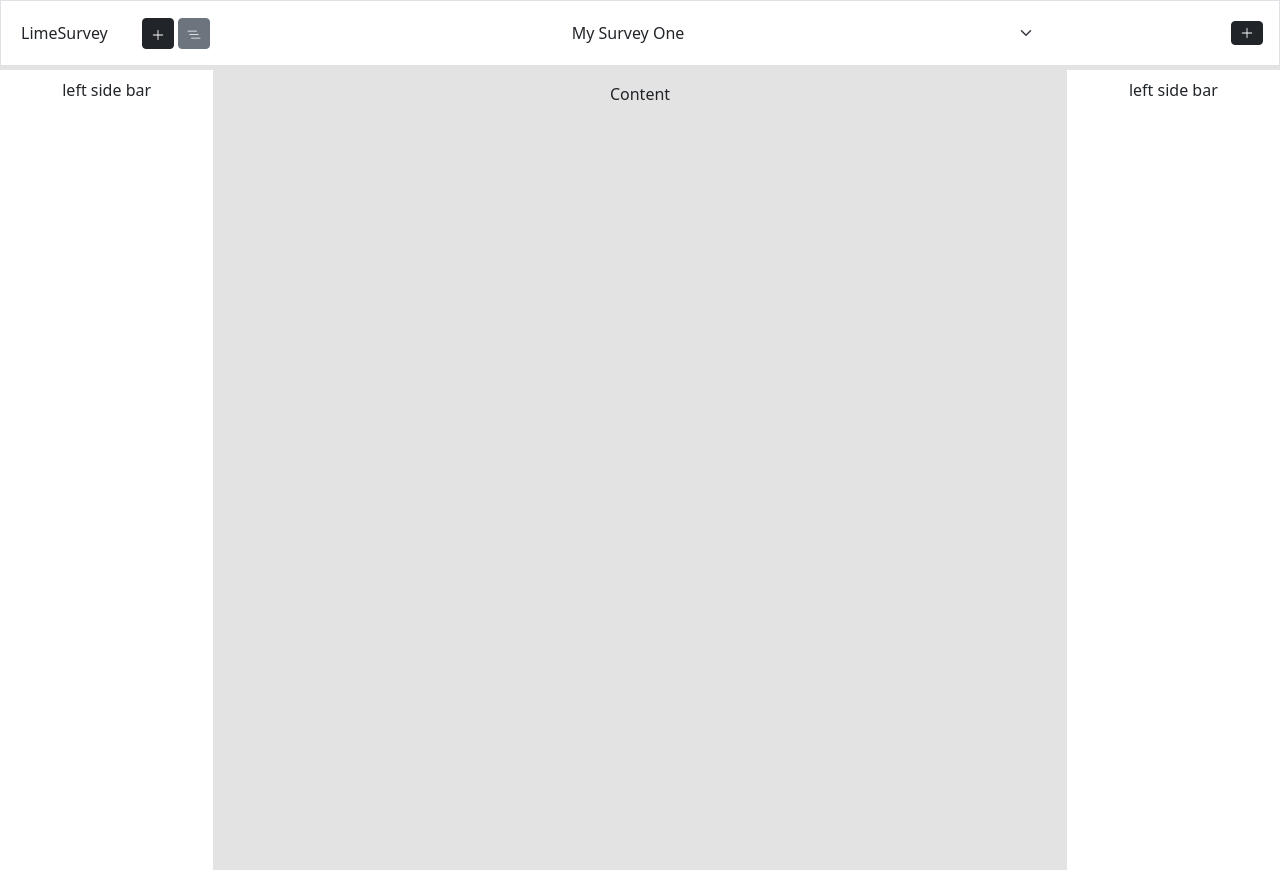
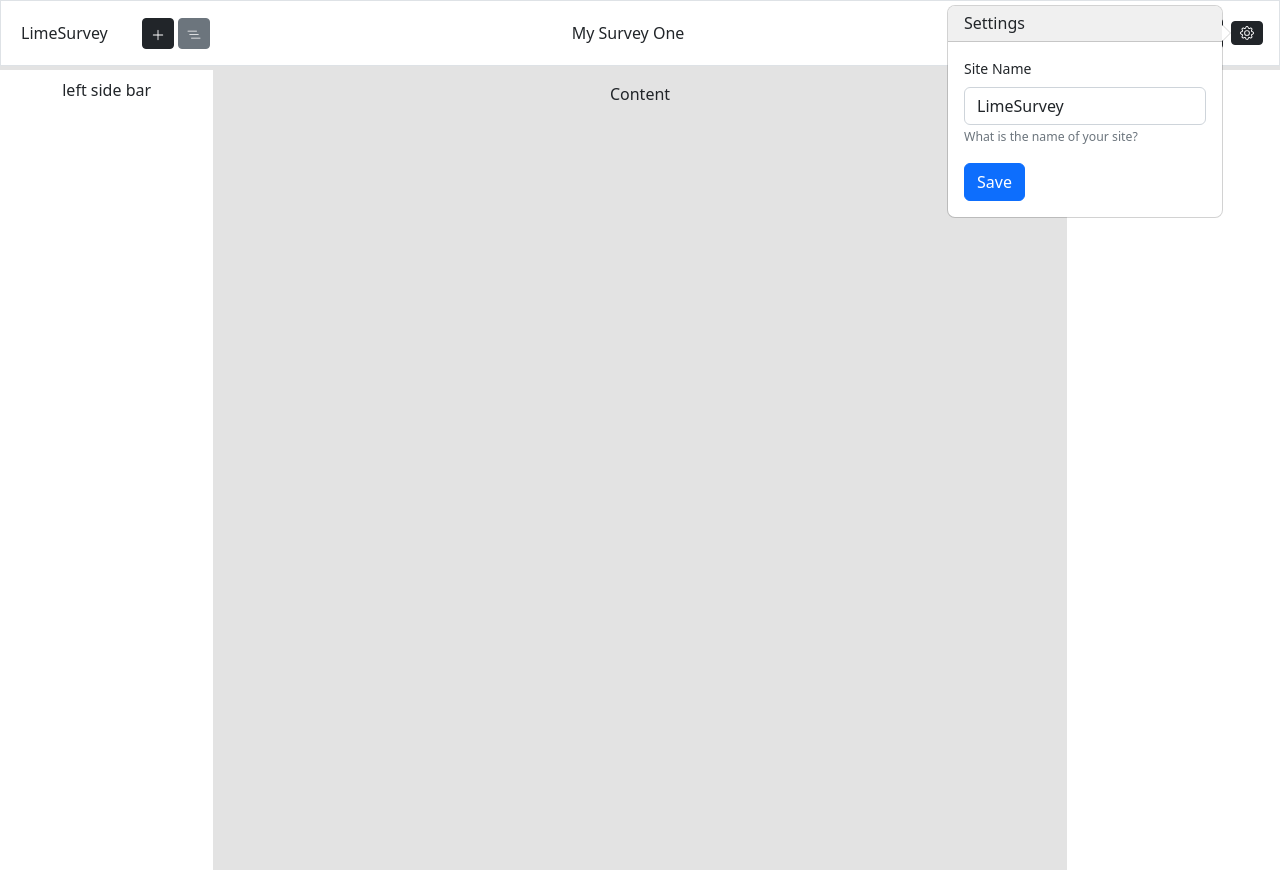
Before and after one commit to LimeSurvey/react-app-proto, a React (Create React App) app: page /editor in a window 1280 px wide. Both pictures are taken after a click on the button 1247 px from the left and 33 px from the top of the page. Built offline with nearby package versions, Linux system fonts and the light colour scheme.

Commit message:
Refactor API code

```diff
--- /dev/null
+++ b/src/component/editor/settings-form/SettingsForm.scss
@@ -0,0 +1,7 @@
+.top-bar {
+    background-color: white;
+
+    select.text-align-center {
+        text-align-last: center;
+    }
+}
--- /dev/null
+++ b/src/component/editor/settings-form/SettingsForm.tsx
@@ -0,0 +1,42 @@
+import React, { useState } from 'react'
+import './SettingsForm.scss'
+import Form from 'react-bootstrap/Form'
+import Button from 'react-bootstrap/Button'
+import Site from '../../../model/site/Site'
+import { useQuerySiteState, useMutationSiteState } from '../../../model/site/SiteHook'
+import siteGetApi from '../../../model/site/SiteApi'
+
+export const SettingsForm: React.FC = () => {
+
+    const {
+        data: site,
+        update: updateSite
+    } = siteGetApi(
+        useQuerySiteState(),
+        useMutationSiteState()
+    )
+
+    const [ siteName, setSiteName ] = useState(site?.name)
+
+    return (
+        <Form>
+            <Form.Group className="mb-3">
+                <Form.Label>Site Name</Form.Label>
+                <Form.Control
+                    type="site.name"
+                    defaultValue={site?.name}
+                    onChange={e => setSiteName(e.target.value)}
+                />
+                <Form.Text className="text-muted">
+                    What is the name of your site?
+                </Form.Text>
+            </Form.Group>
+
+            <Button variant="primary" type="button" onClick={() => updateSite({name: siteName})}>
+                Save
+            </Button>
+        </Form>
+    )
+}
+
+export default SettingsForm
--- a/src/component/editor/side-bar-left/SideBarLeft.tsx
+++ b/src/component/editor/side-bar-left/SideBarLeft.tsx
@@ -8,16 +8,16 @@ import { useQuerySideBarLeft, useMutationSideBarLeft } from '../../../model/side
 
 function SideBarLeft() {
 
-    const sideBarLeftApi = sideBarLeftGetApi(
+    const { data: site } = sideBarLeftGetApi(
         useQuerySideBarLeft(),
         useMutationSideBarLeft()
     );
 
-    const [ isFullyVisible, setIsFullyVisible ] = useState(true);
+    const [ isFullyVisible, setIsFullyVisible ] = useState(site?.open);
 
     return (
         <Collapse
-            in={sideBarLeftApi.sideBarLeft?.open}
+            in={site?.open}
             dimension="width"
             onEntered={() => {
                 setIsFullyVisible(true)
--- a/src/component/editor/top-bar/TopBar.tsx
+++ b/src/component/editor/top-bar/TopBar.tsx
@@ -1,16 +1,21 @@
-import React from 'react'
+import React, { useState } from 'react'
 import './TopBar.scss'
 import Form from 'react-bootstrap/Form'
 import Button from 'react-bootstrap/Button'
 import Row from 'react-bootstrap/Row'
 import Col from 'react-bootstrap/Col'
-import { PlusLg, ListNested } from 'react-bootstrap-icons'
+import OverlayTrigger from 'react-bootstrap/OverlayTrigger';
+import Popover from 'react-bootstrap/Popover';
+import * as Icon from 'react-bootstrap-icons'
 import classNames from 'classnames'
-import { useQuerySiteState, useMutationSiteState } from '../../../model/site/SiteHook'
+import SettingsForm from '../../editor/settings-form/SettingsForm'
+import { useQuerySiteState } from '../../../model/site/SiteHook'
 import { useQuerySideBarLeft, useMutationSideBarLeft } from '../../../model/side-bar-left/SideBarLeftHook'
 import { sideBarLeftGetApi } from '../../../model/side-bar-left/SideBarLeftApi'
+import { siteGetApiReadOnly } from '../../../model/site/SiteApi'
 
-export type TopBarProps = {siteName?:string};
+
+export type TopBarProps = {siteName?:string}
 
 export const TopBar: React.FC<TopBarProps> = (props) => {
 
@@ -19,8 +24,18 @@ export const TopBar: React.FC<TopBarProps> = (props) => {
         useMutationSideBarLeft()
     );
 
-    const { data: site, refetch: siteDataRefetch } = useQuerySiteState();
-    const { mutateAsync: siteMutateSync } =  useMutationSiteState();
+    const { data: site } = siteGetApiReadOnly(
+        useQuerySiteState()
+    );
+
+    const settingsForm = (
+        <Popover id="settings-popover">
+            <Popover.Header as="h3">Settings</Popover.Header>
+            <Popover.Body>
+                <SettingsForm/>
+            </Popover.Body>
+        </Popover>
+    )
 
     return (
         <Row className={classNames('top-bar', 'border', 'mb-1')}>
@@ -30,17 +45,17 @@ export const TopBar: React.FC<TopBarProps> = (props) => {
                 <span className={classNames('p-2')}>{site?.name}</span>
                 <span>
                     <Button variant="dark" size="sm" className={classNames('m-1')}>
-                        <PlusLg />
+                        <Icon.PlusLg />
                     </Button>
                     <Button
-                        variant={sideBarLeftApi.sideBarLeft?.isOpen() ? 'secondary' : 'dark'}
+                        variant={sideBarLeftApi.data?.isOpen() ? 'secondary' : 'dark'}
                         size="sm"
                         onClick={() =>
-                            sideBarLeftApi.sideBarLeft
-                            && sideBarLeftApi.toggleSideBarLeftVisibility(sideBarLeftApi.sideBarLeft)
+                            sideBarLeftApi.data
+                            && sideBarLeftApi.toggleVisibility(sideBarLeftApi.data)
                         }
                     >
-                        <ListNested />
+                        <Icon.ListNested />
                     </Button>
                 </span>
             </Col>
@@ -60,8 +75,13 @@ export const TopBar: React.FC<TopBarProps> = (props) => {
                 'd-flex', 'align-items-center', 'justify-content-end', 'p-2', 'm-1'
             )}>
                 <Button variant="dark" size="sm" className={classNames('d-flex', 'ml-auto', 'm-1')}>
-                    <PlusLg />
+                    {'Publish'}
                 </Button>
+                <OverlayTrigger trigger="click" placement="left" overlay={settingsForm} rootClose>
+                    <Button variant="dark" size="sm" className={classNames('d-flex', 'ml-auto', 'm-1')}>
+                        <Icon.Gear />
+                    </Button>
+                </OverlayTrigger>
             </Col>
         </Row>
     )
--- a/src/model/side-bar-left/SideBarLeftApi.ts
+++ b/src/model/side-bar-left/SideBarLeftApi.ts
@@ -24,27 +24,27 @@ export const sideBarLeftGetApi = (
 ) => {
 
     const {
-        sideBarLeft,
-        sideBarLeftDataRefetch
+        data,
+        refetch
     } = sideBarLeftGetApiReadOnly(useQueryResult);
 
-    const { mutateAsync: sideBarLeftMutateAsync } = useMutationResult;
+    const { mutateAsync } = useMutationResult;
 
     // update side-bar-left object state
-    const updateSideBarLeft = (options: Partial<SideBarLeft>) =>
-        sideBarLeftMutateAsync(options).then(() => sideBarLeftDataRefetch())
+    const update = (options: Partial<SideBarLeft>) =>
+        mutateAsync(options).then(() => refetch())
 
     // toggled side-bar-left visibility
-    const toggleSideBarLeftVisibility = (sideBarLeft: SideBarLeft) => {
+    const toggleVisibility = (sideBarLeft: SideBarLeft) => {
         sideBarLeft.toggleOpen()
-        updateSideBarLeft(sideBarLeft)
+        update(sideBarLeft)
     }
 
     return {
-        sideBarLeft,
-        sideBarLeftDataRefetch,
-        updateSideBarLeft,
-        toggleSideBarLeftVisibility
+        data,
+        refetch,
+        update,
+        toggleVisibility
     }
 }
 
@@ -59,12 +59,11 @@ export const sideBarLeftGetApi = (
 export const sideBarLeftGetApiReadOnly = (
     useQueryResult: UseQueryResult<SideBarLeft>
 ) => {
-    // returned data from
-    const { data: sideBarLeft, refetch: sideBarLeftDataRefetch } = useQueryResult;
+    const { data, refetch } = useQueryResult;
 
     return {
-        sideBarLeft,
-        sideBarLeftDataRefetch
+        data,
+        refetch
     }
 }
 
--- /dev/null
+++ b/src/model/site/SiteApi.ts
@@ -0,0 +1,40 @@
+import { UseQueryResult, UseMutationResult } from '@tanstack/react-query'
+import Site from './Site'
+
+/**
+ * Site Get-Api
+ *
+ * @param UseQueryResult<Site>,
+ * @param UseMutationResult<Site, unknown, Partial<Site>
+ * @returns object
+ */
+export const siteGetApi = (
+    useQueryResult: UseQueryResult<Site>,
+    useMutationResult: UseMutationResult<Site, unknown, Partial<Site>>
+) => {
+
+    const { data, refetch } = siteGetApiReadOnly(useQueryResult);
+    const { mutateAsync } = useMutationResult;
+
+    const update = (data: Partial<Site>) =>
+        mutateAsync(data).then(() => refetch())
+
+    return {
+        data,
+        refetch,
+        update
+    }
+}
+
+export const siteGetApiReadOnly = (
+    useQueryResult: UseQueryResult<Site>
+) => {
+    const { data, refetch } = useQueryResult;
+
+    return {
+        data,
+        refetch
+    }
+}
+
+export default siteGetApi
```
Also changed, not shown: 1 other file (tests, documents, lock files or other folders).
